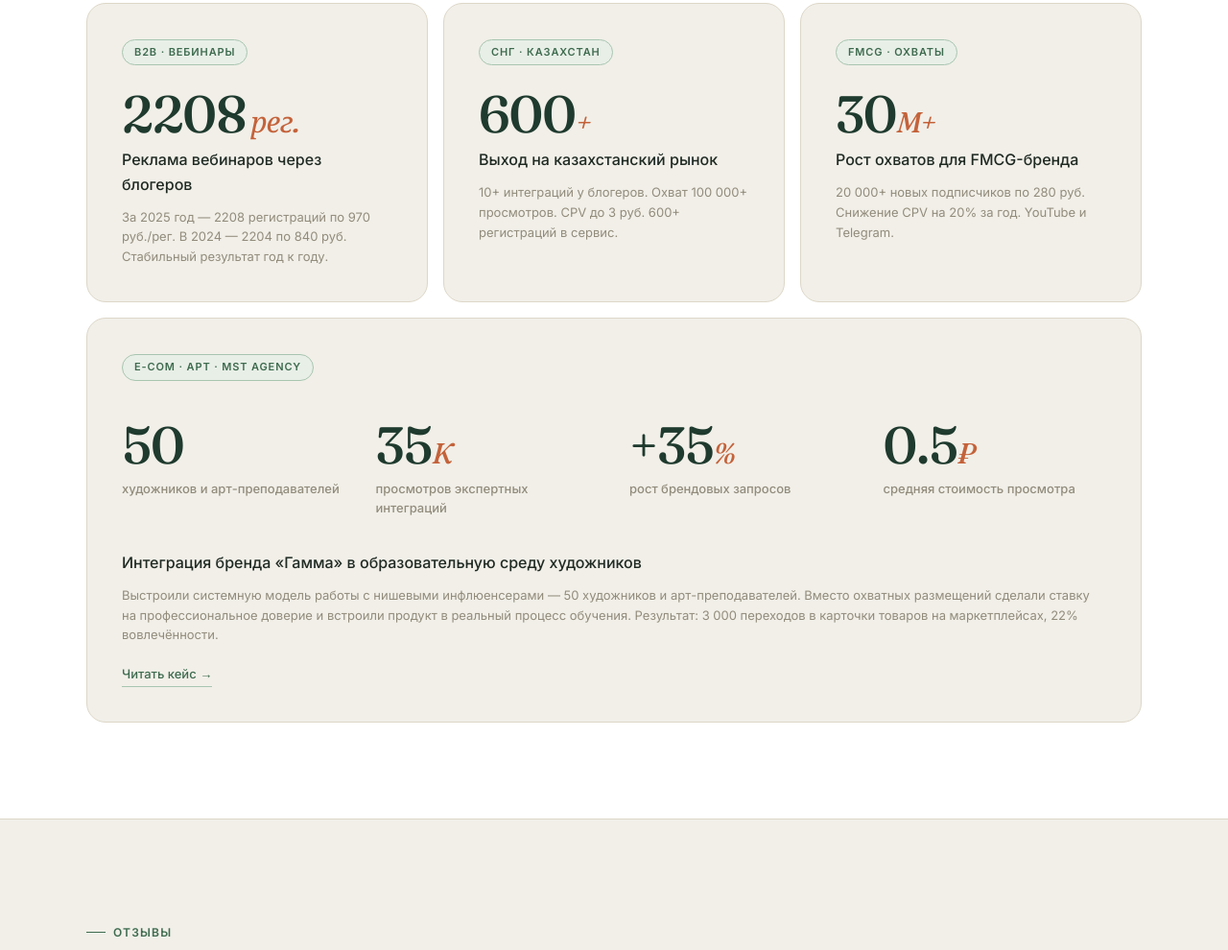
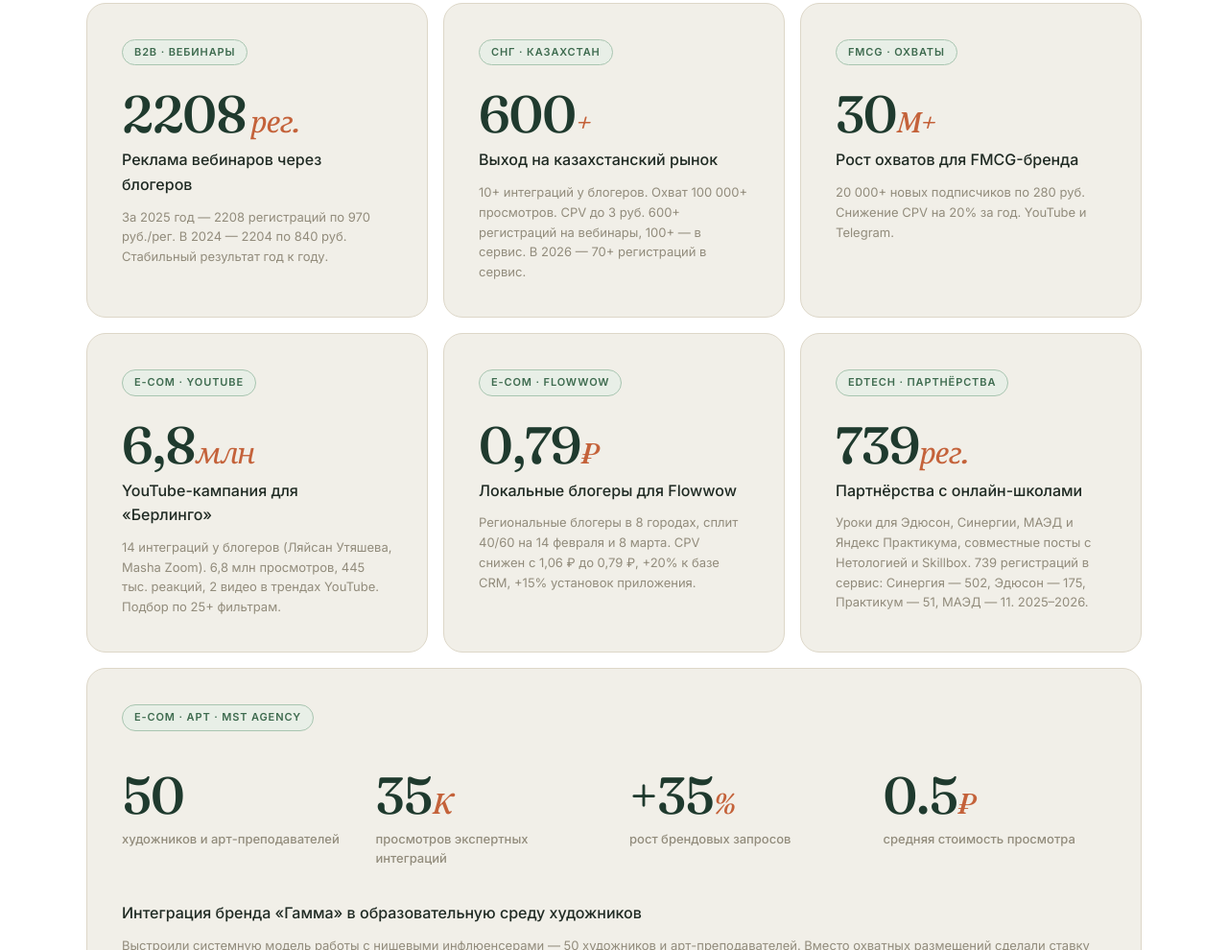
Before and after one commit to valeriakudyasheva/valeriakudyasheva.github.io, a plain HTML site: page index.html in a window 1280 px wide. Shown: the part 4241-5231 px from the top of the page at 96% size. Drawn offline with Linux system fonts and the light colour scheme.

Commit message:
Update index.html

```diff
--- a/index.html
+++ b/index.html
@@ -471,7 +471,7 @@ footer{padding:32px 40px;border-top:1px solid var(--gray-200);display:flex;justi
         <div class="case-chip" data-key="chip-2">СНГ · Казахстан</div>
         <div class="case-num">600<em>+</em></div>
         <div class="case-title" data-key="case-2-title">Выход на казахстанский рынок</div>
-        <div class="case-desc" data-key="case-2-desc">10+ интеграций у блогеров. Охват 100 000+ просмотров. CPV до 3 руб. 600+ регистраций в сервис.</div>
+        <div class="case-desc" data-key="case-2-desc">10+ интеграций у блогеров. Охват 100 000+ просмотров. CPV до 3 руб. 600+ регистраций на вебинары, 100+ — в сервис. В 2026 — 70+ регистраций в сервис.</div>
       </div>
       <div class="case-card reveal">
         <div class="case-chip" data-key="chip-3">FMCG · Охваты</div>
@@ -479,7 +479,7 @@ footer{padding:32px 40px;border-top:1px solid var(--gray-200);display:flex;justi
         <div class="case-title" data-key="case-3-title">Рост охватов для FMCG-бренда</div>
         <div class="case-desc" data-key="case-3-desc">20 000+ новых подписчиков по 280 руб. Снижение CPV на 20% за год. YouTube и Telegram.</div>
       </div>
-      <div class="case-card reveal" style="grid-column:1/-1">
+      <div class="case-card reveal"><div class="case-chip" data-key="chip-5">E-com · YouTube</div><div class="case-num">6,8<em>млн</em></div><div class="case-title" data-key="case-5-title">YouTube-кампания для «Берлинго»</div><div class="case-desc" data-key="case-5-desc">14 интеграций у блогеров (Ляйсан Утяшева, Masha Zoom). 6,8 млн просмотров, 445 тыс. реакций, 2 видео в трендах YouTube. Подбор по 25+ фильтрам.</div></div><div class="case-card reveal"><div class="case-chip" data-key="chip-6">E-com · Flowwow</div><div class="case-num">0,79<em>₽</em></div><div class="case-title" data-key="case-6-title">Локальные блогеры для Flowwow</div><div class="case-desc" data-key="case-6-desc">Региональные блогеры в 8 городах, сплит 40/60 на 14 февраля и 8 марта. CPV снижен с 1,06 ₽ до 0,79 ₽, +20% к базе CRM, +15% установок приложения.</div></div><div class="case-card reveal"><div class="case-chip" data-key="chip-7">Edtech · Партнёрства</div><div class="case-num">739<em>рег.</em></div><div class="case-title" data-key="case-7-title">Партнёрства с онлайн-школами</div><div class="case-desc" data-key="case-7-desc">Уроки для Эдюсон, Синергии, МАЭД и Яндекс Практикума, совместные посты с Нетологией и Skillbox. 739 регистраций в сервис: Синергия — 502, Эдюсон — 175, Практикум — 51, МАЭД — 11. 2025–2026.</div></div><div class="case-card reveal" style="grid-column:1/-1">
         <div class="case-chip" data-key="chip-4">E-com · Арт · MST Agency</div>
         <div class="case-mega-grid">
           <div><div class="case-num">50<em></em></div><div class="case-title" data-key="gamma-1" style="font-size:13px;color:var(--gray-400)">художников и арт-преподавателей</div></div>
@@ -573,8 +573,8 @@ const T = {
     'tl-3':'Первое партнёрство со школой, 20+ клиентов','tl-4':'E-com, банки, авто, медицина, B2B',
     'case-1-title':'Реклама вебинаров через блогеров',
     'case-1-desc':'За 2025 год — 2208 регистраций по 970 руб./рег. В 2024 — 2204 по 840 руб. Стабильный результат год к году.',
-    'case-2-title':'Выход на казахстанский рынок',
-    'case-2-desc':'10+ интеграций у блогеров. Охват 100 000+ просмотров. CPV до 3 руб. 600+ регистраций в сервис.',
+    'case-2-title':'Выход на казахстанский рынок','chip-5':'E-com · YouTube','case-5-title':'YouTube-кампания для «Берлинго»','case-5-desc':'14 интеграций у блогеров (Ляйсан Утяшева, Masha Zoom). 6,8 млн просмотров, 445 тыс. реакций, 2 видео в трендах YouTube. Подбор по 25+ фильтрам.','chip-6':'E-com · Flowwow','case-6-title':'Локальные блогеры для Flowwow','case-6-desc':'Региональные блогеры в 8 городах, сплит 40/60 на 14 февраля и 8 марта. CPV снижен с 1,06 ₽ до 0,79 ₽, +20% к базе CRM, +15% установок приложения.','chip-7':'Edtech · Партнёрства','case-7-title':'Партнёрства с онлайн-школами','case-7-desc':'Уроки для Эдюсон, Синергии, МАЭД и Яндекс Практикума, совместные посты с Нетологией и Skillbox. 739 регистраций в сервис: Синергия — 502, Эдюсон — 175, Практикум — 51, МАЭД — 11. 2025–2026.',
+    'case-2-desc':'10+ интеграций у блогеров. Охват 100 000+ просмотров. CPV до 3 руб. 600+ регистраций на вебинары, 100+ — в сервис. В 2026 — 70+ регистраций в сервис.',
     'case-3-title':'Рост охватов для FMCG-бренда',
     'case-3-desc':'20 000+ новых подписчиков по 280 руб. Снижение CPV на 20% за год. YouTube и Telegram.',
     'case-4-title':'Интеграция бренда «Гамма» в образовательную среду художников',
@@ -634,8 +634,8 @@ const T = {
     'tl-3':'First school partnership, 20+ clients','tl-4':'E-com, banks, auto, medicine, B2B',
     'case-1-title':'Webinar promotion via bloggers',
     'case-1-desc':'2025: 2,208 registrations at 970 RUB each. 2024: 2,204 at 840 RUB. Consistent results year over year.',
-    'case-2-title':'Entry into Kazakhstan market',
-    'case-2-desc':'10+ blogger integrations. 100,000+ views. CPV under 3 RUB. 600+ service registrations.',
+    'case-2-title':'Entry into Kazakhstan market','chip-5':'E-com · YouTube','case-5-title':'YouTube campaign for Berlingo','case-5-desc':'14 blogger integrations (Lyaysan Utyasheva, Masha Zoom). 6.8M views, 445K reactions, 2 videos hit YouTube trends. Bloggers picked via 25+ filters.','chip-6':'E-com · Flowwow','case-6-title':'Local bloggers for Flowwow','case-6-desc':'Regional bloggers in 8 cities, 40/60 split for Feb 14 and Mar 8. CPV cut from 1.06 to 0.79 RUB, +20% CRM base, +15% app installs.','chip-7':'Edtech · Partnerships','case-7-title':'Partnerships with online schools','case-7-desc':'Lessons for Eduson, Synergy, MAED and Yandex Praktikum, joint posts with Netology and Skillbox. 739 service registrations: Synergy — 502, Eduson — 175, Praktikum — 51, MAED — 11. 2025–2026.',
+    'case-2-desc':'10+ blogger integrations. 100,000+ views. CPV under 3 RUB. 600+ webinar registrations, 100+ to the service. In 2026 — 70+ service registrations.',
     'case-3-title':'Reach growth for FMCG brand',
     'case-3-desc':'20,000+ new followers at 280 RUB each. CPV reduced by 20% in one year. YouTube and Telegram.',
     'case-4-title':'Integrating Gamma brand into the art education space',
```
